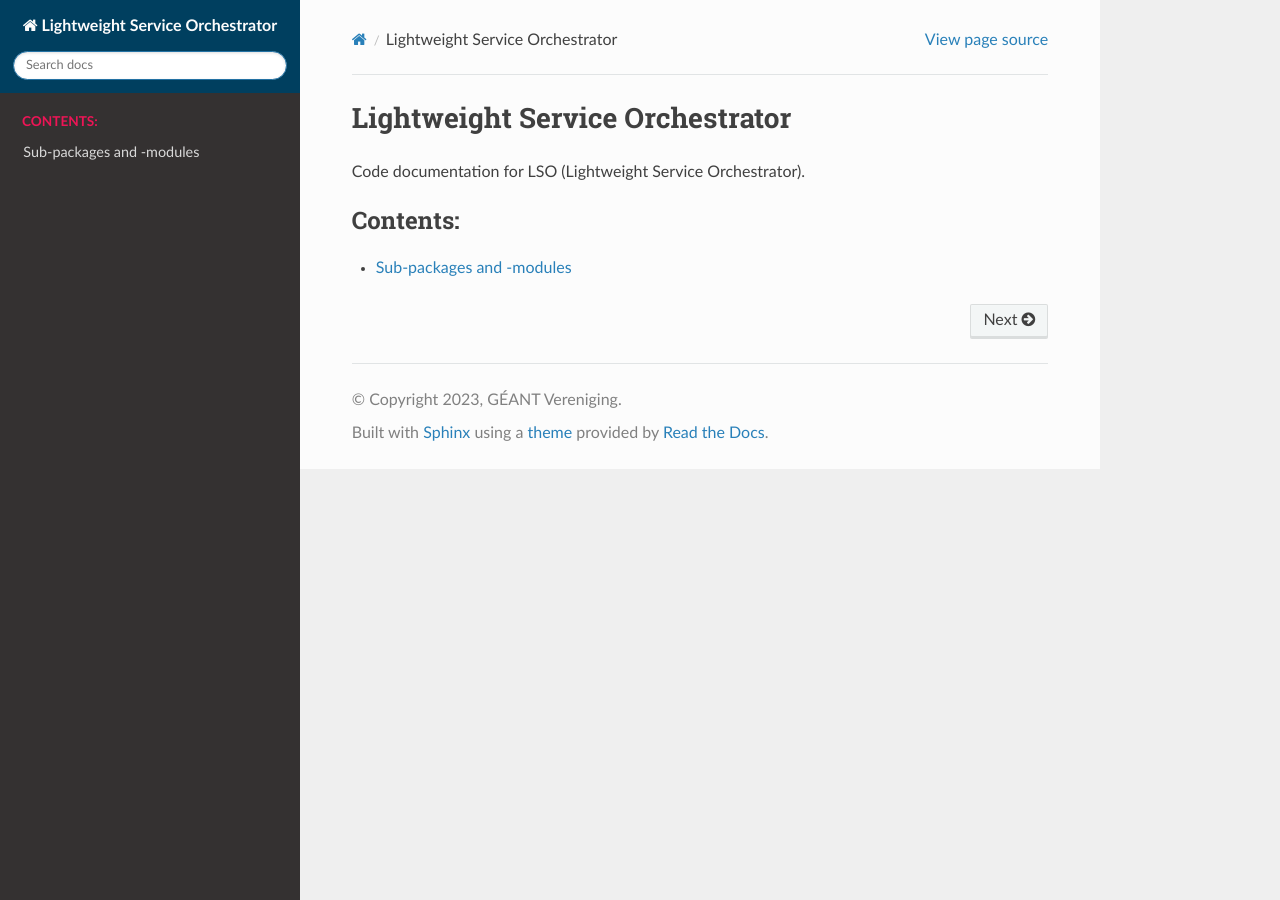
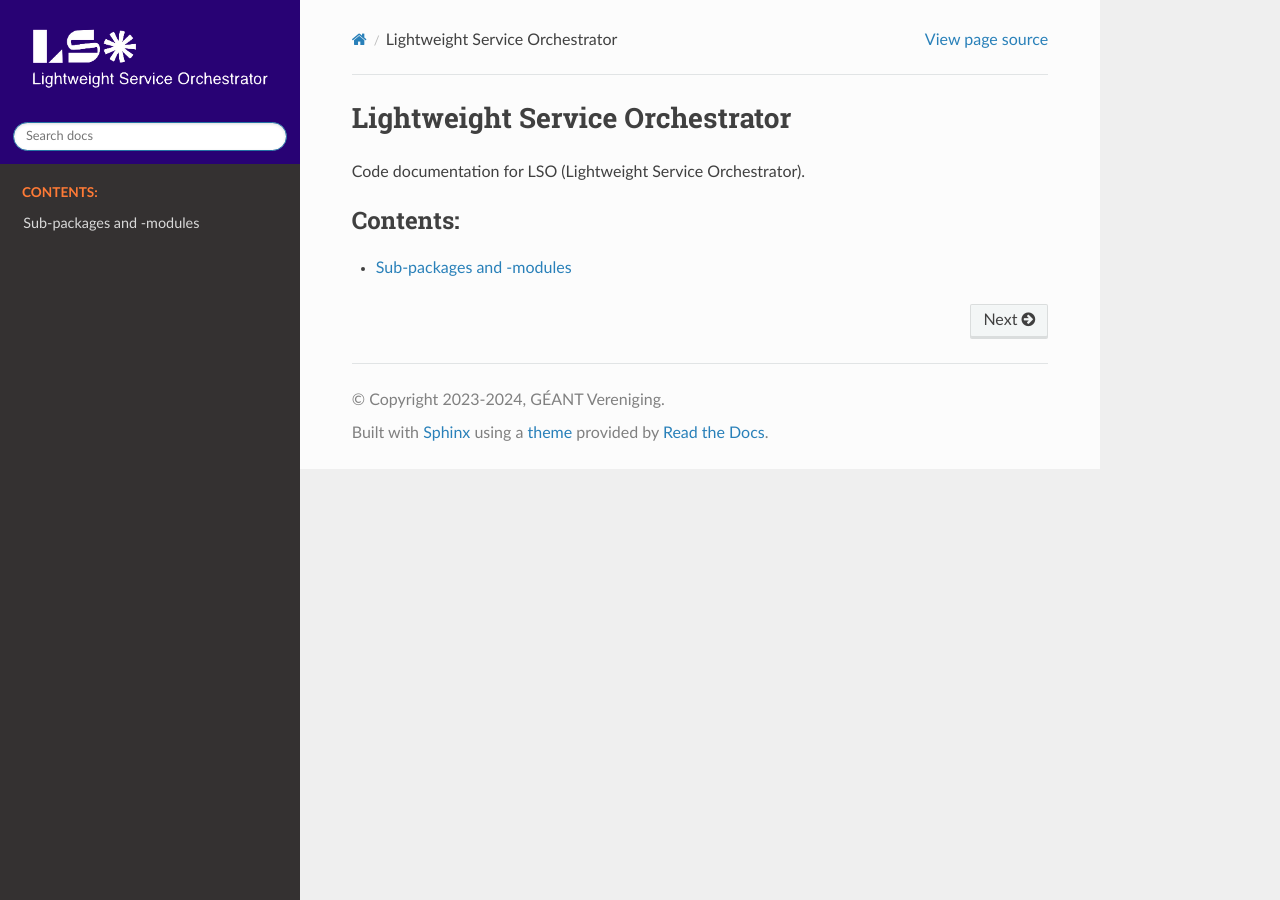
Before and after one commit to workfloworchestrator/lso, a Sphinx documentation site: the page built from docs/source/index.rst, in a window 1280 px wide. Built offline with Sphinx 7.4.7 and the Read the Docs theme 2.0.0, drawn with Linux system fonts in a browser that asks for light colours; pages that are not in the unit, such as notebooks, are missing from menus.

Commit message:
Change color scheme of Sphinx docs

```diff
--- a/docs/source/_static/custom.css
+++ b/docs/source/_static/custom.css
@@ -1,10 +1,10 @@
 .wy-menu > p > span {
-    color: rgb(237 21 86);
+    color: rgb(254 122 54);
 }
 
 section > dl > .sig-object {
     background: #e5e8e8 !important;
-    color: rgb(237 21 86) !important;
+    color: rgb(254 122 54) !important;
     border-top: 3px solid rgb(167 179 180) !important;
 }
 
--- a/docs/source/conf.py
+++ b/docs/source/conf.py
@@ -47,7 +47,7 @@ def setup(app):
 # -- Project information -----------------------------------------------------
 
 project = "Lightweight Service Orchestrator"
-copyright = "2023, GÉANT Vereniging"
+copyright = "2023-2024, GÉANT Vereniging"
 author = "GÉANT Orchestration & Automation Team"
 
 # -- General configuration ---------------------------------------------------
@@ -66,8 +66,9 @@ exclude_patterns = []
 
 html_theme = "sphinx_rtd_theme"
 html_static_path = ["_static"]
-html_theme_options = {"style_nav_header_background": "rgb(0 63 95)"}
+html_theme_options = {"style_nav_header_background": "rgb(40 2 116)", "logo_only": True}
 html_css_files = ["custom.css"]
+html_logo = "_static/lso_logo.png"
 
 
 # Both the class' and the ``__init__`` method's docstring are concatenated and inserted.
```
Also changed, not shown: docs/source/_static/lso_logo.png (added).
